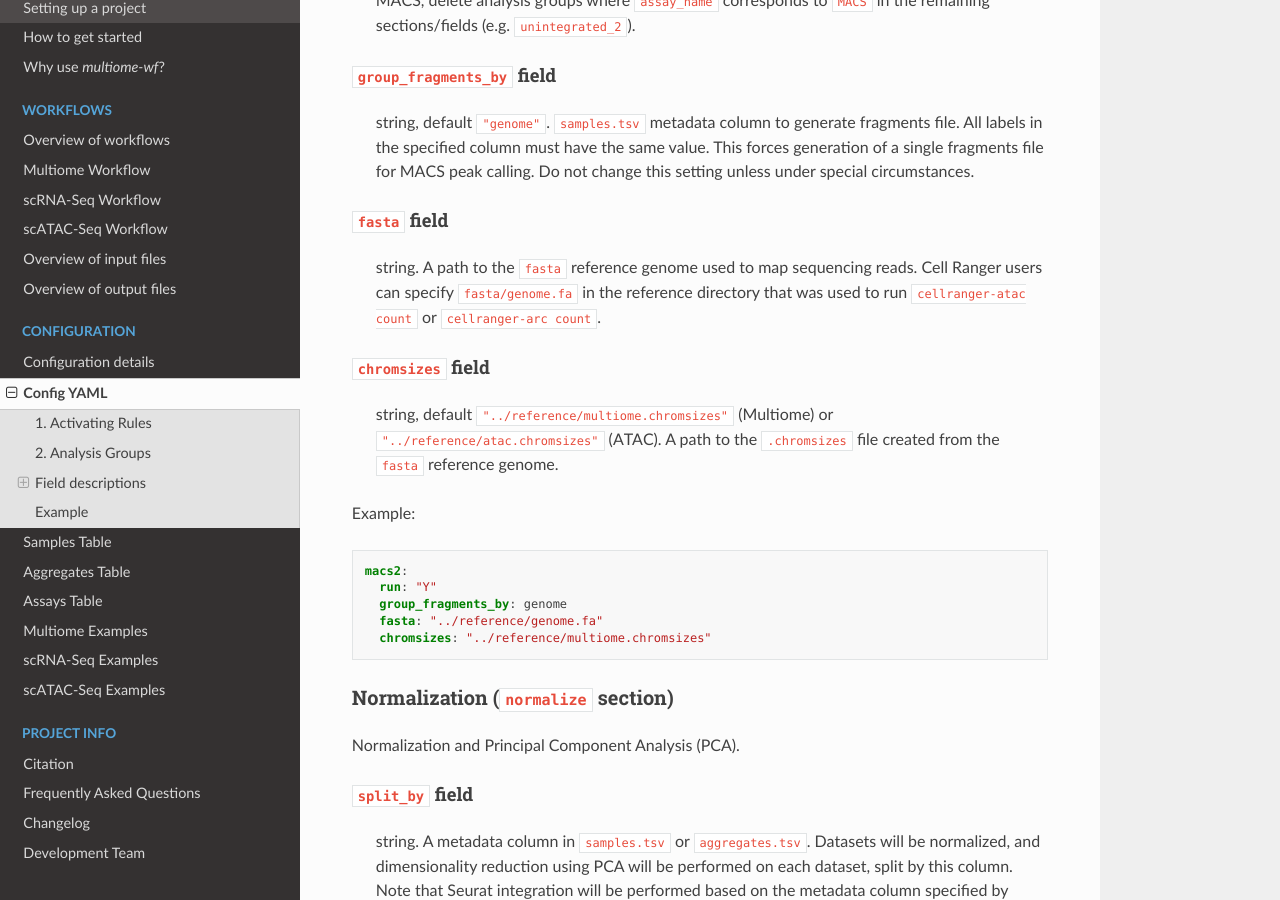
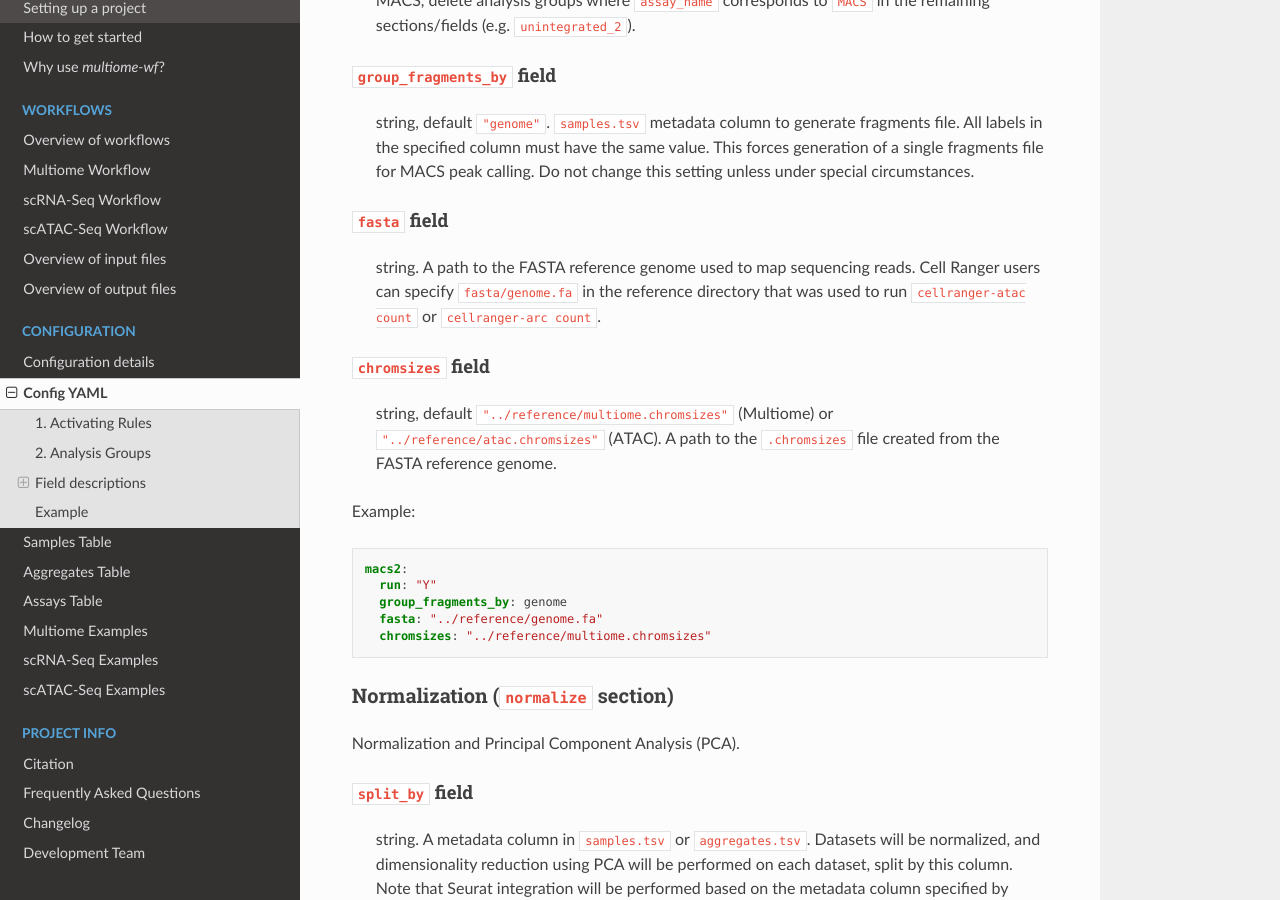
Before and after one commit to NICHD-BSPC/multiome-wf, a Sphinx documentation site: the page built from docs/configuration/config-yaml.rst, in a window 1280 px wide and 900 px high, scrolled down 5240 px. Built offline with Sphinx 7.4.7 and the Read the Docs theme 3.1.0, drawn with Linux system fonts in a browser that asks for light colours.

```diff
--- a/docs/configuration/config-yaml.rst
+++ b/docs/configuration/config-yaml.rst
@@ -302,7 +302,7 @@ MACS specific parameters.
 ``fasta`` field
 ^^^^^^^^^^^^^^^
 
-    string. A path to the ``fasta`` reference genome used to map sequencing reads.
+    string. A path to the FASTA reference genome used to map sequencing reads.
     Cell Ranger users can specify ``fasta/genome.fa`` in the reference directory
     that was used to run ``cellranger-atac count`` or ``cellranger-arc count``.
 
@@ -312,7 +312,7 @@ MACS specific parameters.
 
     string, default ``"../reference/multiome.chromsizes"`` (Multiome) or
     ``"../reference/atac.chromsizes"`` (ATAC). A path to the ``.chromsizes``
-    file created from the ``fasta`` reference genome.
+    file created from the FASTA reference genome.
 
 Example:
 
```
